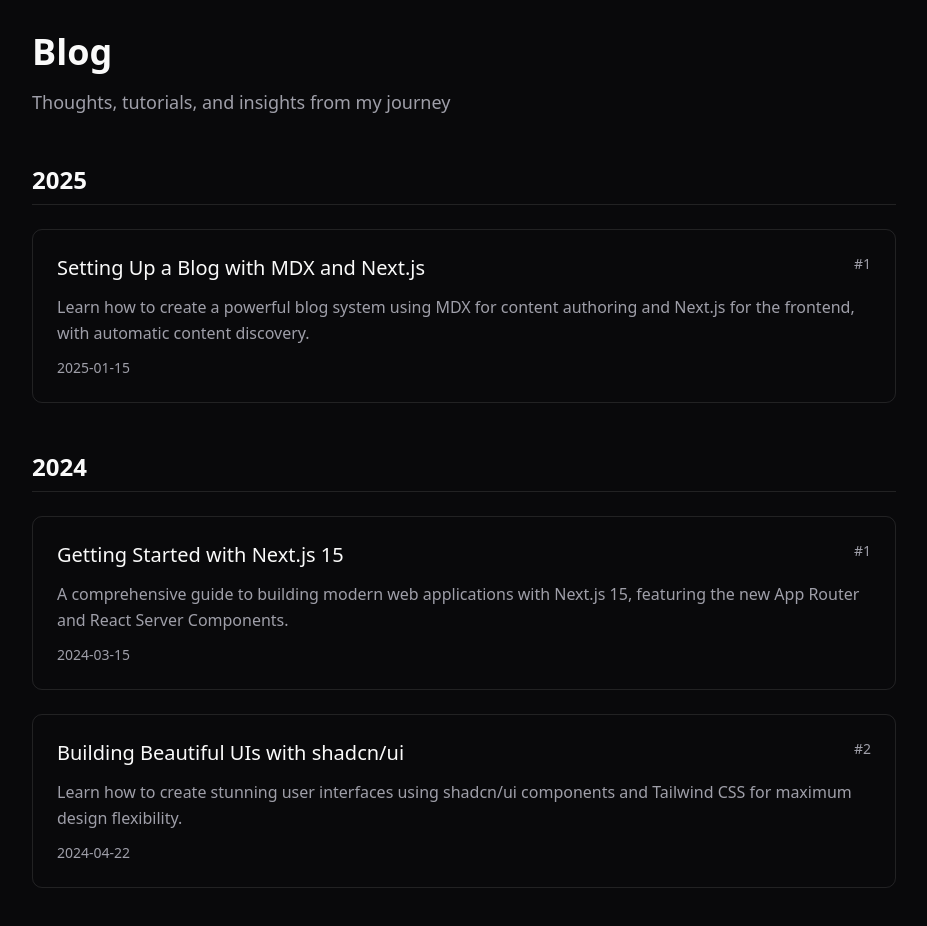
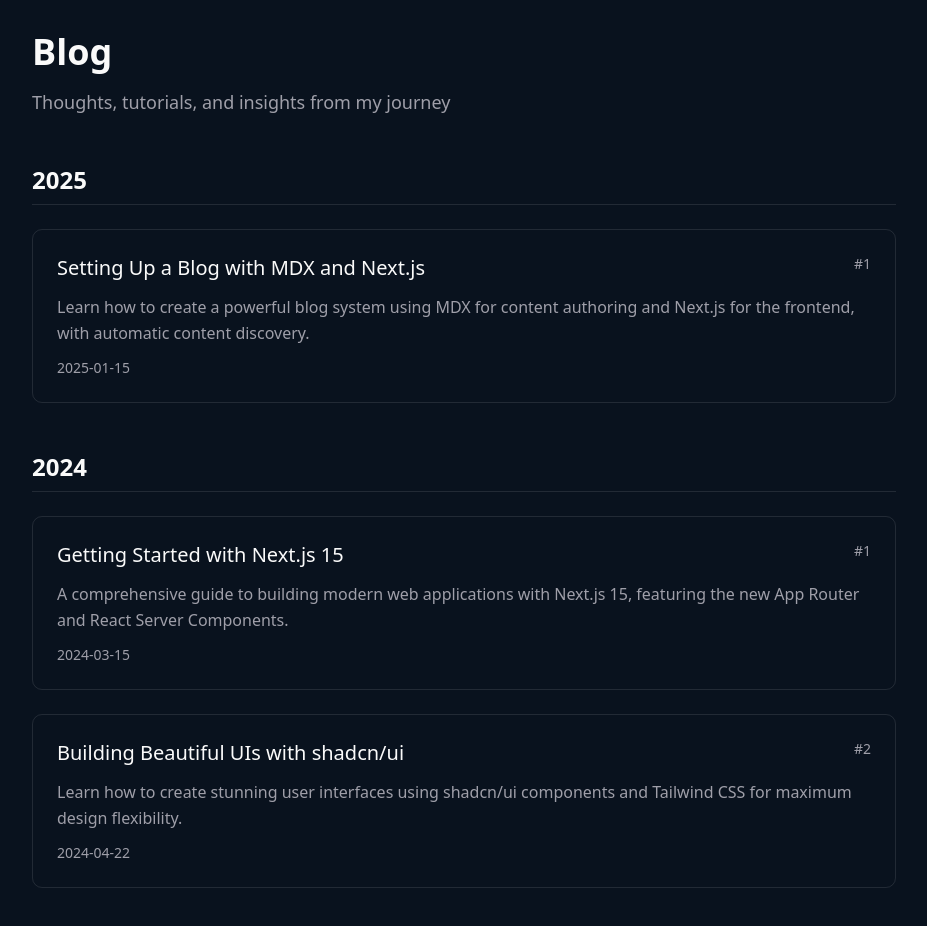
Before and after one commit to kittydev4444/blog-mdx-nextjs-shadcn, a Next.js app: page /blog in a window 1280 px wide. Shown: the top 926 px of the page, without its empty margins (176-1103 px from the left). Built offline with nearby package versions, Linux system fonts and the light colour scheme.

Commit message:
style: update codeblock style and color

```diff
--- a/content/2024/1-getting-started-with-nextjs.mdx
+++ b/content/2024/1-getting-started-with-nextjs.mdx
@@ -29,7 +29,7 @@ export default async function ServerComponent() {
   return (
     <div>
       {posts.map((post) => (
-        <article key={post.id}>
+        <article key={post.id} className="max-w-4xl mx-auto px-4 py-8">
           <h2>{post.title}</h2>
           <p>{post.excerpt}</p>
         </article>
--- a/src/app/blog/page.tsx
+++ b/src/app/blog/page.tsx
@@ -1,10 +1,10 @@
-import Link from 'next/link'
-import { getAllPosts, getAllYears } from '@/lib/mdx'
+import { getAllPosts, getAllYears } from "@/lib/mdx";
+import Link from "next/link";
 
 export default function BlogPage() {
-  const posts = getAllPosts()
-  const years = getAllYears()
-
+  const posts = getAllPosts();
+  const years = getAllYears();
+  // dkfjkdsfj
   return (
     <div className="max-w-4xl mx-auto px-4 py-8">
       <header className="mb-12">
@@ -14,10 +14,10 @@ export default function BlogPage() {
         </p>
       </header>
 
-      {years.map(year => {
-        const yearPosts = posts.filter(post => post.year === year)
+      {years.map((year) => {
+        const yearPosts = posts.filter((post) => post.year === year);
 
-        if (yearPosts.length === 0) return null
+        if (yearPosts.length === 0) return null;
 
         return (
           <section key={year} className="mb-12">
@@ -26,12 +26,11 @@ export default function BlogPage() {
             </h2>
 
             <div className="space-y-6">
-              {yearPosts.map(post => (
+              {yearPosts.map((post) => (
                 <article key={post.slug} className="group">
                   <Link
                     href={`/blog/${post.slug}`}
-                    className="block p-6 rounded-lg border border-border hover:border-ring transition-colors"
-                  >
+                    className="block p-6 rounded-lg border border-border hover:border-ring transition-colors">
                     <div className="flex items-start justify-between mb-3">
                       <h3 className="text-xl font-medium group-hover:text-primary transition-colors">
                         {post.title}
@@ -50,8 +49,7 @@ export default function BlogPage() {
                     {post.date && (
                       <time
                         dateTime={post.date}
-                        className="text-sm text-muted-foreground mt-3 block"
-                      >
+                        className="text-sm text-muted-foreground mt-3 block">
                         {post.date}
                       </time>
                     )}
@@ -60,7 +58,7 @@ export default function BlogPage() {
               ))}
             </div>
           </section>
-        )
+        );
       })}
 
       {posts.length === 0 && (
@@ -71,5 +69,5 @@ export default function BlogPage() {
         </div>
       )}
     </div>
-  )
+  );
 }
--- a/src/app/globals.css
+++ b/src/app/globals.css
@@ -81,7 +81,7 @@
 }
 
 .dark {
-  --background: oklch(0.141 0.005 285.823);
+  --background: oklch(0.181 0.028 253.2);
   --foreground: oklch(0.985 0 0);
   --card: oklch(0.21 0.006 285.885);
   --card-foreground: oklch(0.985 0 0);
@@ -140,12 +140,15 @@
   .dark .hljs-literal,
   .dark .hljs-section,
   .dark .hljs-link {
-    color: #569cd6 !important;
+    color: #ffffa5 !important;
   }
 
-  .dark .hljs-string,
   .dark .hljs-attr {
-    color: #ce9178 !important;
+    color: #f692b2 !important;
+  }
+
+  .dark .hljs-string {
+    color: #79c07b !important;
   }
 
   .dark .hljs-number,
@@ -156,18 +159,34 @@
 
   .dark .hljs-comment,
   .dark .hljs-quote {
-    color: #6a9955 !important;
+    color: #757575 !important;
   }
 
-  .dark .hljs-variable,
-  .dark .hljs-function,
-  .dark .hljs-title {
-    color: #dcdcaa !important;
+  /* .dark .hljs-variable, */
+  /* .dark .hljs-function, */
+  .dark .hljs-title.function_ {
+    color: #9dcaf8 !important;
+  }
+
+  .dark .hljs-title.class_ {
+    color: #ffb86c !important;
+  }
+
+  .dark .hljs-function {
+    color: #f692b2 !important;
   }
 
   .dark .hljs-type,
   .dark .hljs-built_in {
-    color: #4ec9b0 !important;
+    color: #94cf95 !important;
+  }
+
+  .dark .hljs-name {
+    color: #ffb86c !important;
+  }
+
+  .dark .hljs-tag {
+    color: #caffb5 !important;
   }
 
   /* Light mode syntax highlighting */
--- a/src/components/ui/code-block.tsx
+++ b/src/components/ui/code-block.tsx
@@ -44,9 +44,9 @@ export function CodeBlock({
   };
 
   return (
-    <div className="relative group my-6">
+    <div className="relative group">
       {language && (
-        <div className="flex items-center justify-between bg-muted/50 border rounded-t-lg px-4 py-2 -mb-px">
+        <div className="flex items-center justify-between bg-[#212b38] border rounded-t-lg px-4 py-2 -mb-px">
           <span className="text-sm font-medium text-muted-foreground">
             {language}
           </span>
@@ -56,7 +56,7 @@ export function CodeBlock({
             onClick={handleCopy}
             className="h-6 w-6 p-0 opacity-0 group-hover:opacity-100 transition-opacity">
             {copied ? (
-              <Check className="h-3 w-3 text-green-500" />
+              <Check className="h-3 w-3 text-[#79c07b]" />
             ) : (
               <Copy className="h-3 w-3" />
             )}
@@ -66,7 +66,7 @@ export function CodeBlock({
 
       <pre
         className={cn(
-          "bg-muted/30 border p-4 text-sm font-mono leading-relaxed overflow-x-auto relative !m-0",
+          "bg-[#171e27] border p-4 text-sm font-mono leading-relaxed overflow-x-auto relative !my-0",
           language ? "rounded-t-none rounded-b-lg" : "rounded-lg",
           className
         )}>
@@ -77,7 +77,7 @@ export function CodeBlock({
             onClick={handleCopy}
             className="absolute top-2 right-2 h-6 w-6 p-0 opacity-0 group-hover:opacity-100 transition-opacity">
             {copied ? (
-              <Check className="h-3 w-3 text-green-500" />
+              <Check className="h-3 w-3 text-[#79c07b]" />
             ) : (
               <Copy className="h-3 w-3" />
             )}
```
